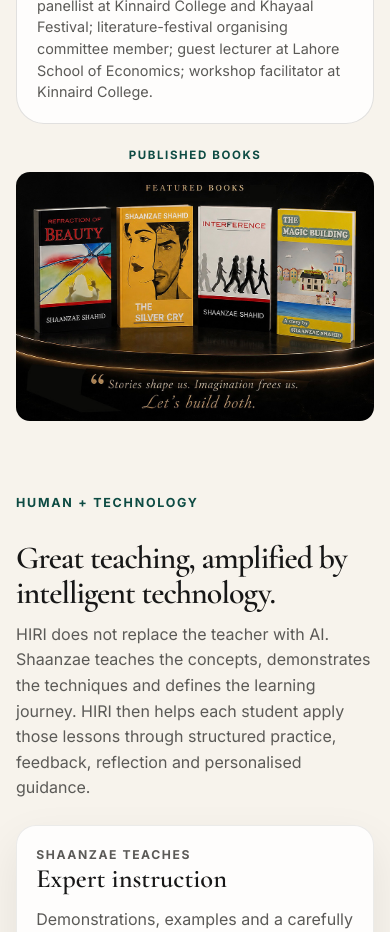
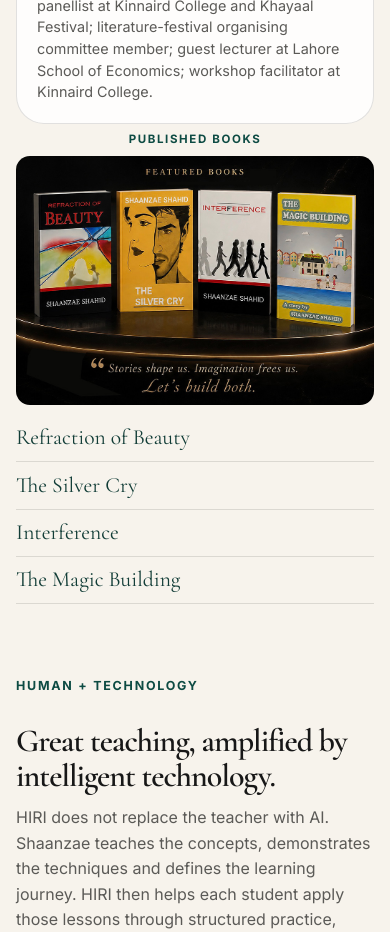
Before and after one commit to sm9449/hiri-website, a Next.js app: page / in a window 390 px wide. Shown: the part 3600-4532 px from the top of the page. Built offline with nearby package versions, Linux system fonts and the light colour scheme.

Commit message:
format edit

```diff
--- a/app/globals.css
+++ b/app/globals.css
@@ -338,8 +338,11 @@ p {
 .profile-link { display: inline-flex; gap: .35rem; align-items: center; margin-top: .75rem; color: var(--accent); font-size: .78rem; font-weight: 700; letter-spacing: .02em; text-decoration: underline; text-decoration-color: var(--warm); text-underline-offset: .2em; }
 .profile-link:hover, .profile-link:focus-visible { color: var(--warm); }
 .profile-subsection { padding-top: 1rem; }
-.published-books { width: min(100%, 760px); margin: 2rem auto 0; text-align: center; }
-.published-books img { width: 100%; height: auto; margin: .55rem auto 0; border-radius: var(--radius-sm); }
+.published-books { width: min(100%, 1000px); margin: .5rem auto 0; text-align: center; }
+.published-books-content { display: grid; grid-template-columns: minmax(0, 2.2fr) minmax(180px, 1fr); gap: 2.5rem; align-items: center; margin-top: .55rem; text-align: left; }
+.published-books img { width: 100%; height: auto; border-radius: var(--radius-sm); }
+.published-books ul { display: grid; gap: .85rem; margin: 0; padding: 0; list-style: none; color: var(--accent-strong); font-family: var(--font-cormorant), serif; font-size: clamp(1.35rem, 2vw, 1.8rem); line-height: 1.15; }
+.published-books li { padding-bottom: .7rem; border-bottom: 1px solid var(--border); }
 .profile-sub-label { color: var(--muted); font-size: .68rem; }
 .profile-list { padding-top: .45rem; }
 .profile-additional { grid-column: 1 / -1; display: grid; grid-template-columns: 1fr 3fr; gap: 1.5rem; margin-top: 1.25rem; padding-top: 1.25rem; border-top: 1px solid var(--border); }
@@ -794,7 +797,9 @@ a:focus-visible {
   .profile-column + .profile-column { margin-top: 1.25rem; padding-top: 1.25rem; border-top: 1px solid var(--border); }
   .profile-additional { display: block; margin-top: 1.25rem; padding-top: 1.25rem; }
   .profile-additional p:last-child { margin-top: .65rem; }
-  .published-books { width: 100%; margin-top: 1.5rem; }
+  .published-books { width: 100%; margin-top: .5rem; }
+  .published-books-content { grid-template-columns: 1fr; gap: 1.25rem; }
+  .published-books ul { gap: .65rem; }
   .learning-flow { grid-template-columns: repeat(2, 1fr); }
   .mentor-grid, .compare-grid, .outcome-grid { grid-template-columns: 1fr; }
   .lesson-cycle, .writing-comparison { grid-template-columns: 1fr; }
--- a/app/page.tsx
+++ b/app/page.tsx
@@ -49,7 +49,7 @@ export default function HomePage() {
         <div className="profile-additional"><p className="profile-label">Additional experience</p><p>Guest judge for creative writing competitions; panellist at Kinnaird College and Khayaal Festival; literature-festival organising committee member; guest lecturer at Lahore School of Economics; workshop facilitator at Kinnaird College.</p></div>
         </div>
       </div>
-      <div className="published-books"><p className="profile-label">Published books</p><Image src="/books2.jpg" alt="Published books by Shaanzae Shahid" width={1000} height={697} /></div>
+      <div className="published-books"><p className="profile-label">Published books</p><div className="published-books-content"><Image src="/books2.jpg" alt="Published books by Shaanzae Shahid" width={1000} height={697} /><ul aria-label="Books by Shaanzae Shahid"><li>Refraction of Beauty</li><li>The Silver Cry</li><li>Interference</li><li>The Magic Building</li></ul></div></div>
     </Container></section>
 
     <section className="section"><Container><SectionHeading eyebrow="Human + technology" title="Great teaching, amplified by intelligent technology." description="HIRI does not replace the teacher with AI. Shaanzae teaches the concepts, demonstrates the techniques and defines the learning journey. HIRI then helps each student apply those lessons through structured practice, feedback, reflection and personalised guidance." /><div className="grid-3"><article className="card"><p className="panel-label">Shaanzae teaches</p><h3>Expert instruction</h3><p>Demonstrations, examples and a carefully designed Creative English curriculum.</p></article><article className="card"><p className="panel-label">HIRI observes</p><h3>Useful evidence</h3><p>Each task is evaluated against the lesson objective and multiple dimensions of writing quality.</p></article><article className="card"><p className="panel-label">The student grows</p><h3>Visible progress</h3><p>Feedback, reflection and weekly Mentor guidance help students recognise strengths and correct weaknesses.</p></article></div></Container></section>
```
